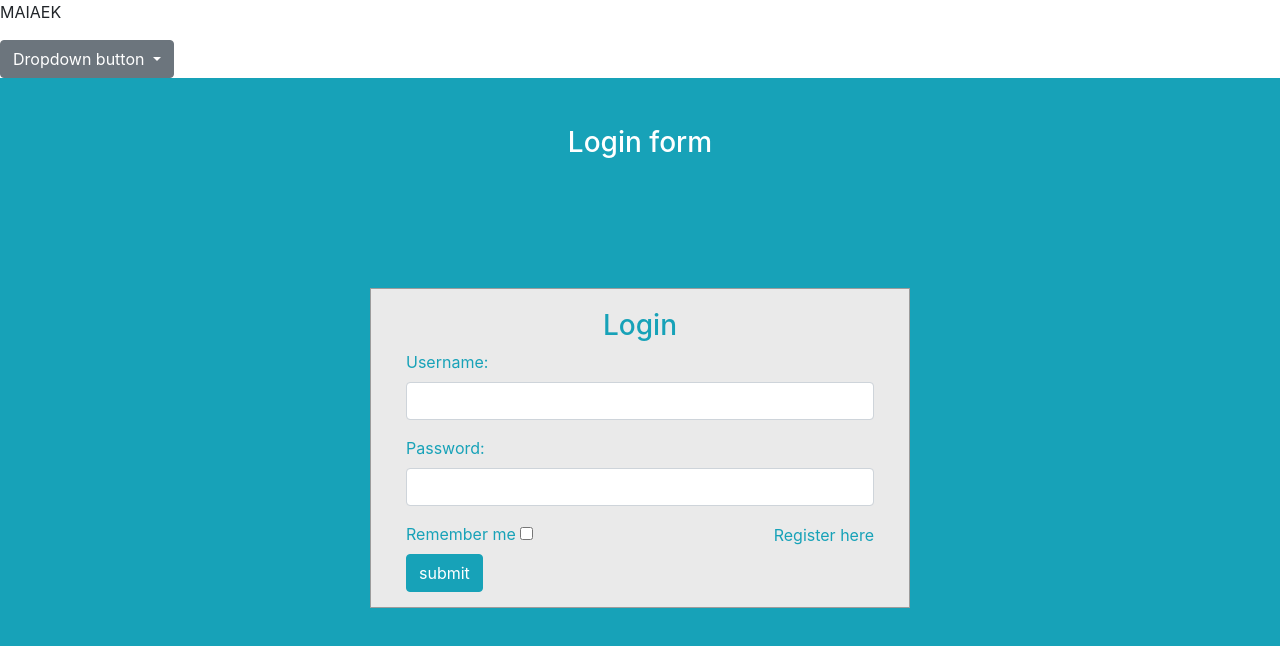
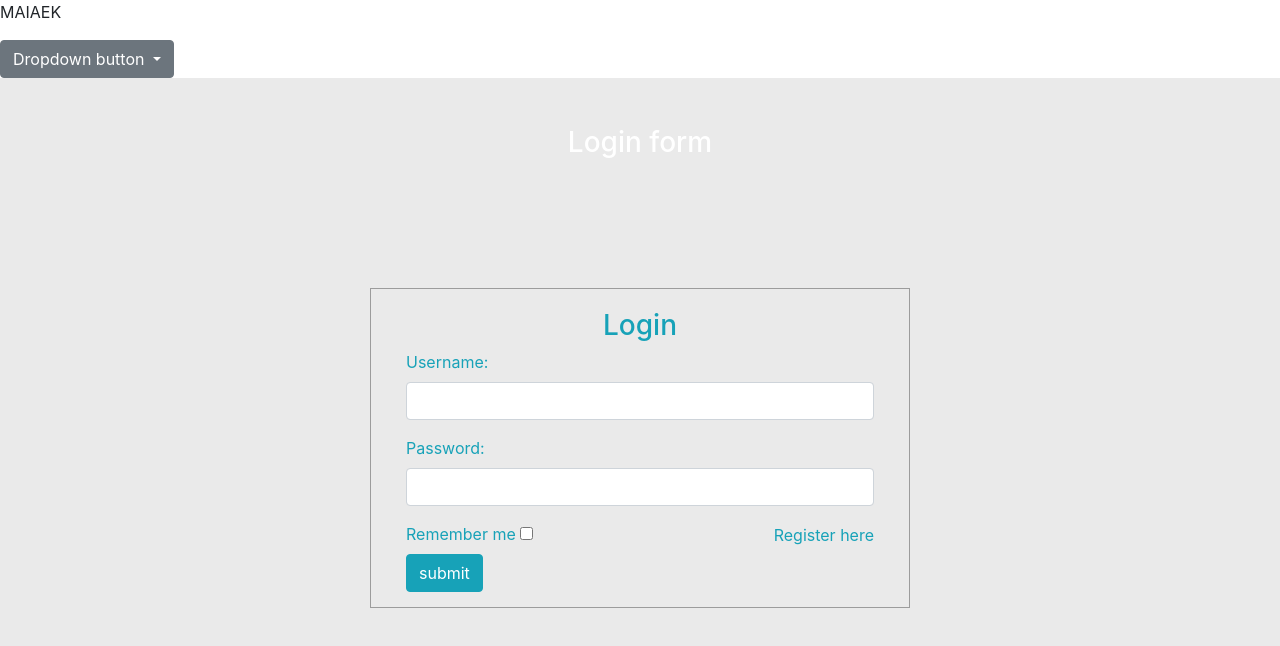
Before and after one commit to kansiricch/maiaek-project, an Angular app: page / in a window 1280 px wide. Shown: the top 646 px of the page. Built offline with nearby package versions, Linux system fonts and the light colour scheme.

Commit message:
change backgroung color

```diff
--- a/src/app/maiaek/login-component/login-component.component.css
+++ b/src/app/maiaek/login-component/login-component.component.css
@@ -1,7 +1,7 @@
 body {
     margin: 0;
     padding: 0;
-    background-color: #17a2b8;
+    background-color: #EAEAEA;
     height: 100vh;
   }
   #login .container #login-row #login-column #login-box {
```
